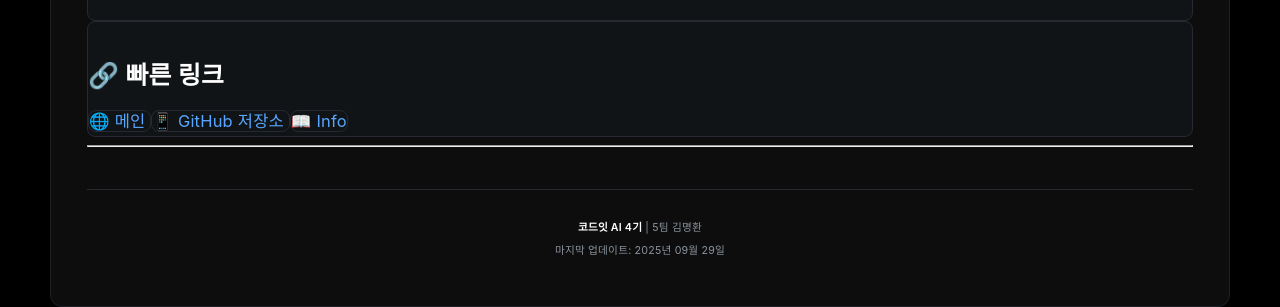
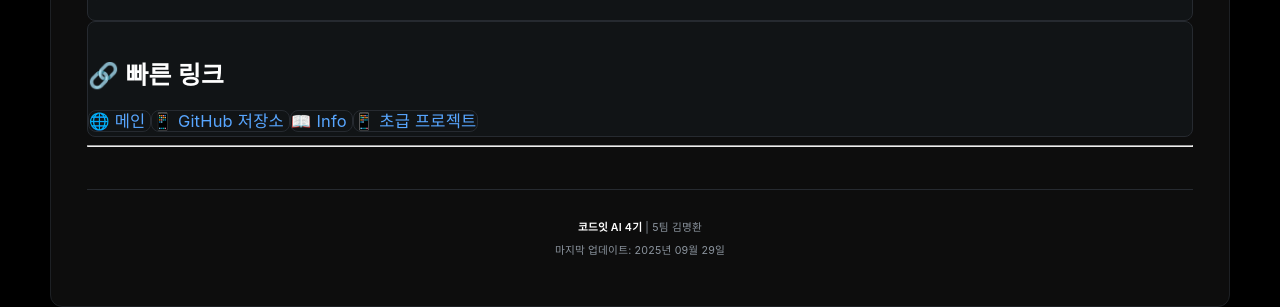
Before and after one commit to c0z0c/sprint_mission, a Jekyll site: the page built from index.md, in a window 1280 px wide. Shown: the part 471-778 px from the top of the page. Built offline with Jekyll 4.4.1, drawn with Linux system fonts in a browser that asks for light colours.

Commit message:
스프린트 미션에 초급 프로젝트 추가

```diff
--- a/index.md
+++ b/index.md
@@ -84,6 +84,9 @@ pragma: no-cache
       <a href="{{ site.baseurl }}/스프린트미션_완료/info">
         <span class="link-icon">📖</span> Info
       </a>
+      <a href="https://c0z0c.github.io/codeit_ai_health_eat" target="_blank">
+        <span class="link-icon">📱</span> 초급 프로젝트
+      </a>
     </div>
   </div>
 </div>
```
